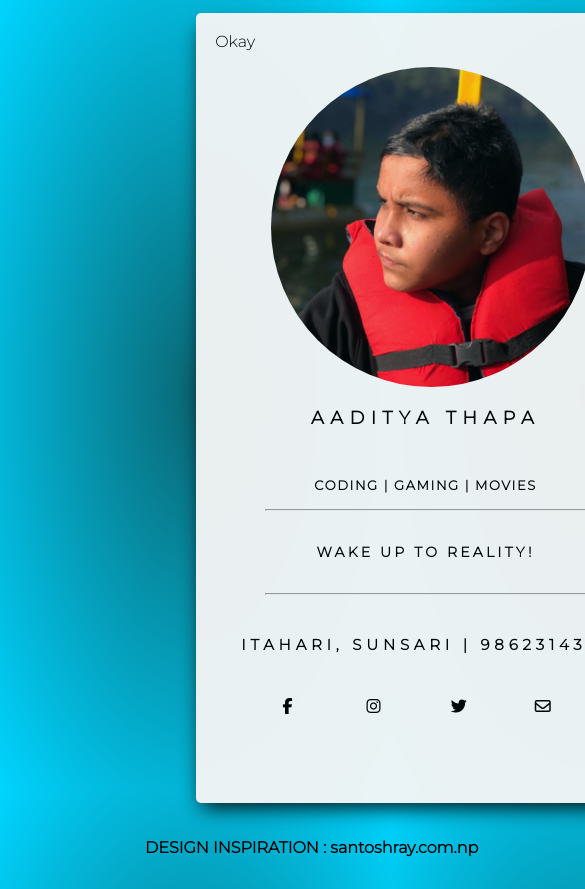
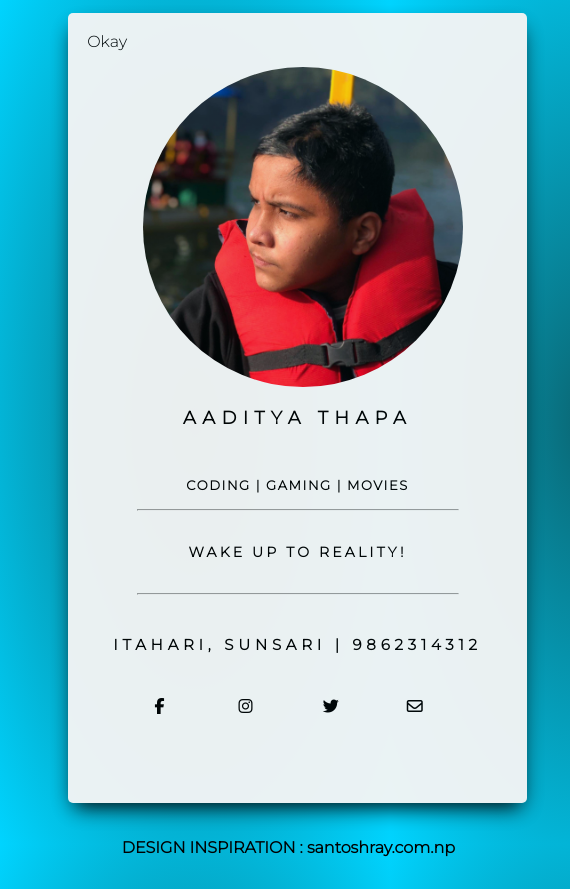
Before and after one commit to Aadithapa456/Aadityathapa456, a plain HTML site: page index.html in a window 390 px wide. Shown: the top 889 px of the page, 585 px wide, since content can reach past the window. Drawn offline with Linux system fonts and the light colour scheme.

Commit message:
Add files via upload

```diff
--- a/index.html
+++ b/index.html
@@ -15,6 +15,7 @@
     <title>Aaditya</title>
   </head>
   <body>
+  <div class="bg">
     <section>
       <div class="main">
         <p>Okay</p>
@@ -57,4 +58,5 @@
           <ul>DESIGN INSPIRATION <a href="https://santoshray.com.np/" target="_blank" class="credita">: santoshray.com.np</a></ul>
         </footer>
       </body>
+    </div>
 </html>
--- a/style.css
+++ b/style.css
@@ -5,6 +5,10 @@
 }
 body{
     background-image:radial-gradient(#0a6774,#00d4ff);
+    background-size: cover;
+    background-repeat: no-repeat;
+    background-attachment: fixed;
+    background-position: center;
     overflow-x: hidden;
     z-index:-1;
 
@@ -164,7 +168,7 @@ ul.icon li{
         min-height: 0vh;
         /* margin-left: 0;
         margin-right: 0; */
-        left: 49%;
+        left: 17%;
     }
     .secintro{
         word-wrap: break-word;
@@ -176,7 +180,7 @@ ul.icon li{
         margin-bottom: 0rem;
     }
     .credit ul{
-        left: 29%;
+        left: 23%;
     }
     .ly{
         top: 8rem;
```
Lines whose indentation alone changed are shown as unchanged.
